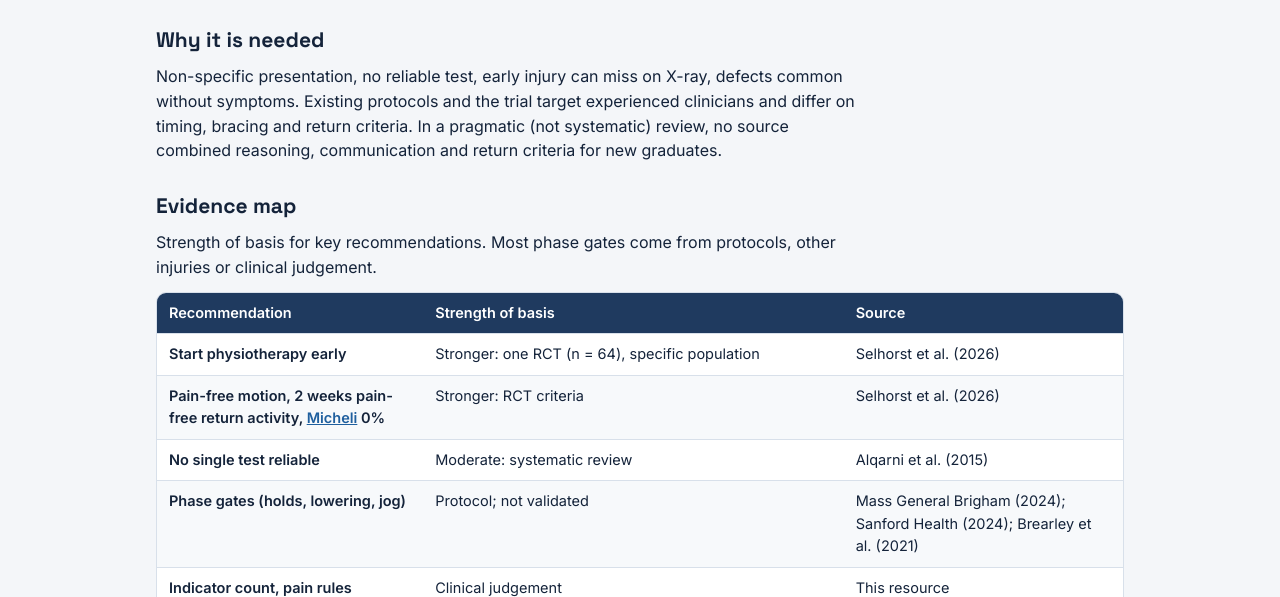
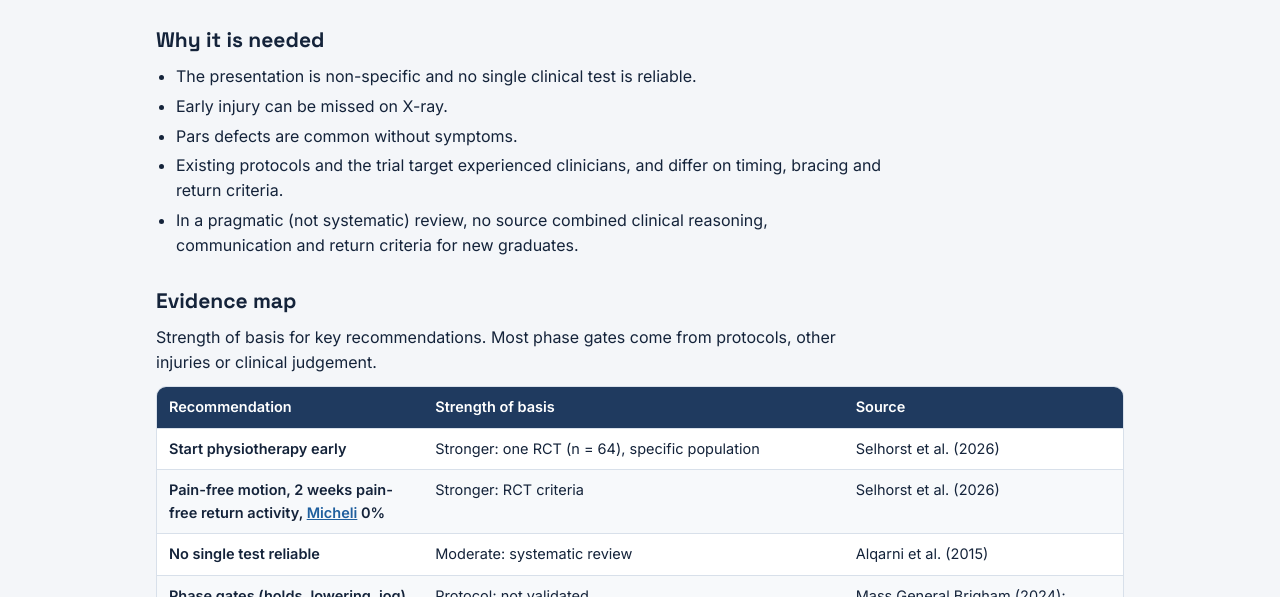
Before and after one commit to kanecousins/Back-In-The-Game-, a plain HTML site: page about.html in a window 1280 px wide. Shown: the part 203-800 px from the top of the page. Drawn offline with Linux system fonts and the light colour scheme.

Commit message:
About: Why it is needed as dot points
Co-Authored-By: Claude Opus 5.5 <noreply@anthropic.com>
Claude-Session: https://claude.ai/code/session_01BosYQWU7KBfHmUpwv8zkF3

```diff
--- a/about.html
+++ b/about.html
@@ -22,12 +22,19 @@
           athletes.
         </p>
         <h2>Why it is needed</h2>
-        <p>
-          Non-specific presentation, no reliable test, early injury can miss on X-ray, defects common without
-          symptoms. Existing protocols and the trial target experienced clinicians and differ on timing,
-          bracing and return criteria. In a pragmatic (not systematic) review, no source combined reasoning,
-          communication and return criteria for new graduates.
-        </p>
+        <ul>
+          <li>The presentation is non-specific and no single clinical test is reliable.</li>
+          <li>Early injury can be missed on X-ray.</li>
+          <li>Pars defects are common without symptoms.</li>
+          <li>
+            Existing protocols and the trial target experienced clinicians, and differ on timing, bracing and
+            return criteria.
+          </li>
+          <li>
+            In a pragmatic (not systematic) review, no source combined clinical reasoning, communication and
+            return criteria for new graduates.
+          </li>
+        </ul>
         <h2>Evidence map</h2>
         <p>
           Strength of basis for key recommendations. Most phase gates come from protocols, other injuries or
```
